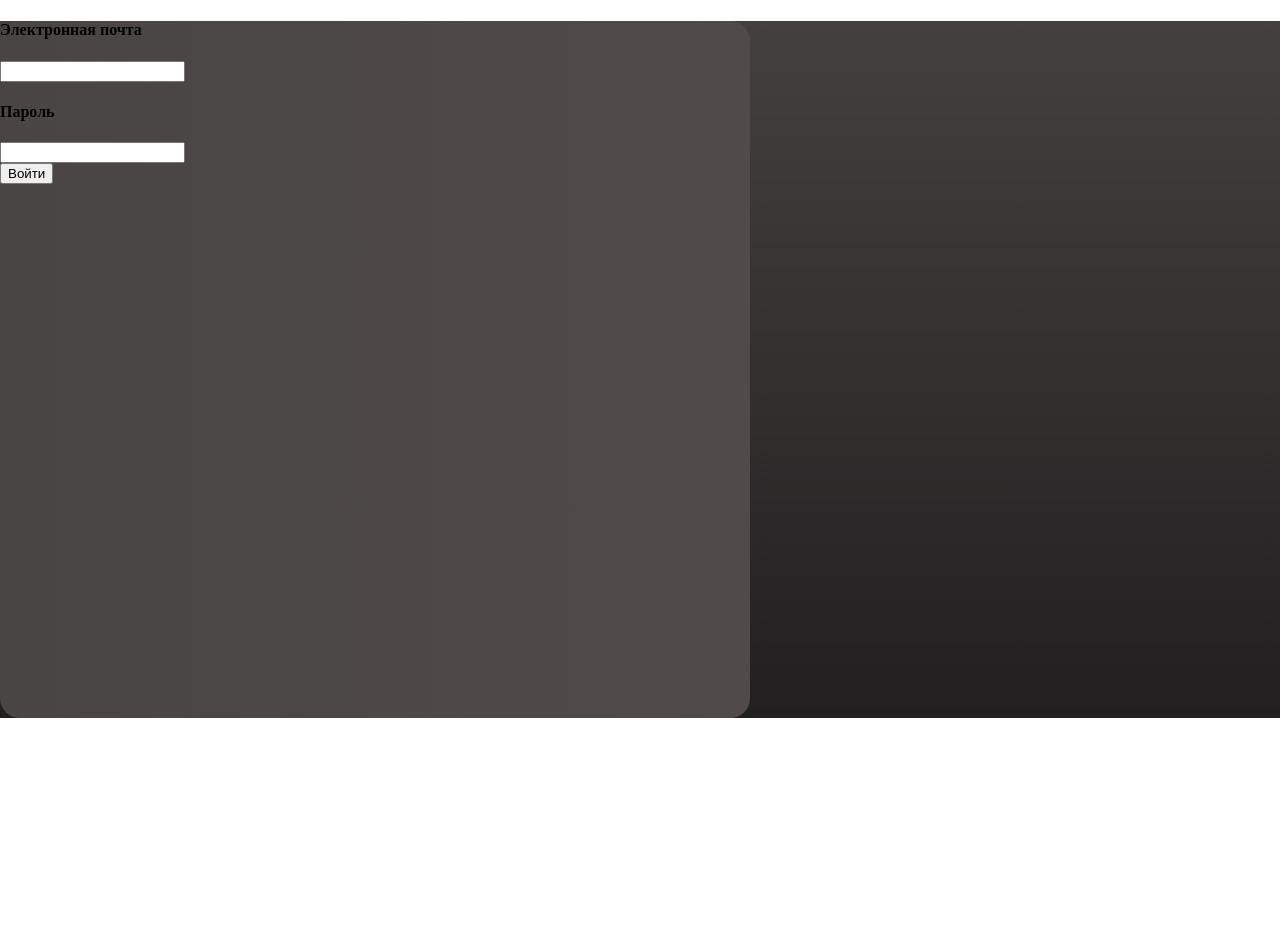
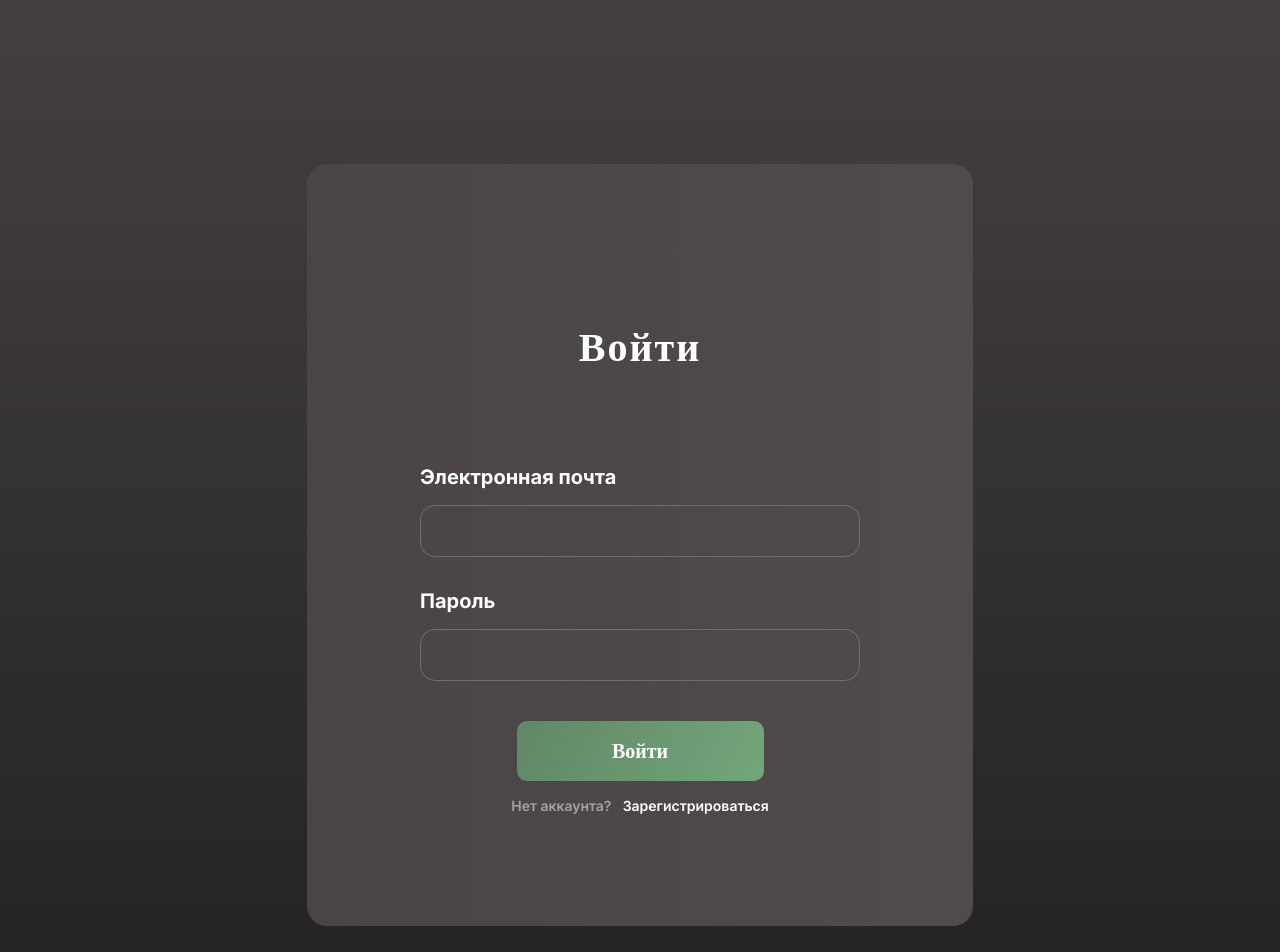
Before and after one commit to muslimUnicode/final-project, a React (Create React App) app: page /sign-in in a window 1280 px wide. Shown: the top 952 px of the page. Before the commit the page ends 800 px from the top, so only its background shows below. Built offline with nearby package versions, Linux system fonts and the light colour scheme.

Commit message:
sign-in-completed

```diff
--- a/public/index.html
+++ b/public/index.html
@@ -11,6 +11,7 @@
     />
     <link rel="apple-touch-icon" href="%PUBLIC_URL%/logo192.png" />
     <link rel="manifest" href="%PUBLIC_URL%/manifest.json" />
+    <link href="https://fonts.googleapis.com/css2?family=Inter:wght@300;400;500;600;700;900&family=Open+Sans:wght@300;400;500;600;700&display=swap" rel="stylesheet">
     <title>React Redux App</title>
   </head>
   <body>
--- a/src/components/input/Input.scss
+++ b/src/components/input/Input.scss
@@ -0,0 +1,39 @@
+.input {
+    h4 {
+        margin: 32px 0 16px;
+        font-family: 'Inter';
+        font-weight: 700;
+        font-size: 20px;
+        line-height: 24px;
+        color: #FFFFFF;
+    }
+
+    input {
+        width: 440px;
+        height: 52px;
+        background: 0;
+        border: 1px solid #706F6F;
+        border-radius: 15px;
+    }
+}
+
+@media (max-width: 376px) {
+    .input {
+        h4 {
+            margin: 32px 0 16px;
+            font-family: 'Inter';
+            font-weight: 700;
+            font-size: 20px;
+            line-height: 24px;
+            color: #FFFFFF;
+        }
+
+        input {
+            width: 311px;
+            height: 52px;
+            background: 0;
+            border: 1px solid #706F6F;
+            border-radius: 15px;
+        }
+    }
+}
--- a/src/pages/sign-in/SignIn.scss
+++ b/src/pages/sign-in/SignIn.scss
@@ -1,11 +1,142 @@
 .sign-in {
     width: 100%;
     background: linear-gradient(360deg, #211F20 0%, #44403F 100%);
+    padding: 164px 0;
 
     .sign-in-form {
-        width: 750px;
-        height: 697px;
+        width: 52%;
+        margin: auto;
         background: linear-gradient(90deg, #494544 0%, #504B4A 100%);
         border-radius: 20px;
+        padding: 128px 0 111px;
+
+        h1 {
+            font-family: 'Open Sans';
+            font-weight: 700;
+            font-size: 40px;
+            line-height: 54px;
+            letter-spacing: 0.05em;
+            color: #FFFFFF;
+            display: flex;
+            justify-content: center;
+            margin-bottom: 60px;
+        }
+
+        .have-not-account {
+            text-align: center;
+        }
+
+        .have-not-account-span {
+            font-family: 'Inter';
+            font-weight: 600;
+            font-size: 14px;
+            line-height: 17px;
+            color: rgba(255, 255, 255, 0.5);
+            margin-right: 0.8em;
+        }
+
+        .sign-up-link {
+            font-family: 'Inter';
+            font-weight: 600;
+            font-size: 14px;
+            line-height: 17px;
+            color: #FFFFFF;
+            text-decoration: none;
+        }
+
+        form {
+            display: flex;
+            flex-direction: column;
+            align-items: center;
+
+            button {
+                margin: 40px auto 16px;
+                text-align: center;
+                border: none;
+                font-family: 'Open Sans';
+                font-weight: 600;
+                font-size: 20px;
+                line-height: 27px;
+                color: #FFFFFF;
+                width: 247px;
+                height: 60px;
+                background: linear-gradient(114.93deg, #618967 5.11%, #72A479 94%);
+                border-radius: 10px;
+                cursor: pointer;
+            }
+        }
     }
 }
+
+@media (max-width: 376px) {
+    .sign-in {
+        width: 100%;
+        background: linear-gradient(360deg, #211F20 0%, #44403F 100%);
+        padding: 0;
+
+        .sign-in-form {
+            width: 100%;
+            margin: auto;
+            background: 0;
+            border-radius: 20px;
+            padding: 80px 0 111px;
+
+            h1 {
+                font-family: 'Open Sans';
+                font-weight: 700;
+                font-size: 40px;
+                line-height: 54px;
+                letter-spacing: 0.05em;
+                color: #FFFFFF;
+                display: flex;
+                justify-content: center;
+                margin-bottom: 40px;
+            }
+
+            .have-not-account {
+                text-align: center;
+            }
+
+            .have-not-account-span {
+                font-family: 'Inter';
+                font-weight: 600;
+                font-size: 14px;
+                line-height: 17px;
+                color: rgba(255, 255, 255, 0.5);
+                margin-right: 0.8em;
+            }
+
+            .sign-up-link {
+                font-family: 'Inter';
+                font-weight: 600;
+                font-size: 14px;
+                line-height: 17px;
+                color: #FFFFFF;
+                text-decoration: none;
+            }
+
+            form {
+                width: 100%;
+                display: flex;
+                flex-direction: column;
+                align-items: center;
+
+                button {
+                    margin: 40px auto 16px;
+                    text-align: center;
+                    border: none;
+                    font-family: 'Open Sans';
+                    font-weight: 600;
+                    font-size: 20px;
+                    line-height: 27px;
+                    color: #FFFFFF;
+                    width: 247px;
+                    height: 60px;
+                    background: linear-gradient(114.93deg, #618967 5.11%, #72A479 94%);
+                    border-radius: 10px;
+                    cursor: pointer;
+                }
+            }
+        }
+    }
+}
--- a/src/pages/sign-in/SignIn.tsx
+++ b/src/pages/sign-in/SignIn.tsx
@@ -1,4 +1,5 @@
 import { useForm } from "react-hook-form"
+import { Link } from "react-router-dom"
 import Input from "../../components/input/Input"
 import { useAppDispatch } from "../../hooks/hooks"
 import { clientSignIn } from "../../store/reducers/clients/clientsAction"
@@ -16,12 +17,16 @@ const SignIn = () => {
     return(
         <div className="sign-in">
             <div className="sign-in-form">
-
+                <h1>Войти</h1>
                 <form onSubmit={handleSubmit(onSubmit)}>
                     <Input label={"Электронная почта"} register={register} name="mail" type="email"/>
                     <Input label={"Пароль"} register={register} name="password" type="password"/>
                     <button type="submit">Войти</button>
                 </form>
+                <div className="have-not-account">
+                    <span className="have-not-account-span">Нет аккаунта?</span>
+                    <Link to="/sign-up-client" className="sign-up-link">Зарегистрироваться</Link>
+                </div>
             </div>
         </div>
     )
```
